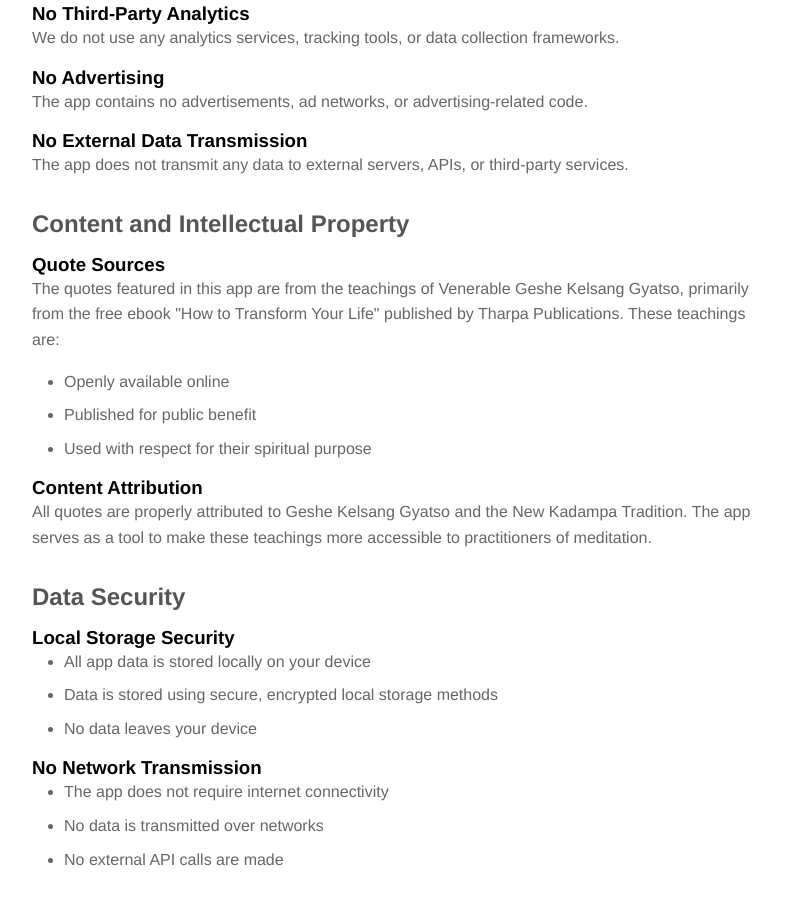
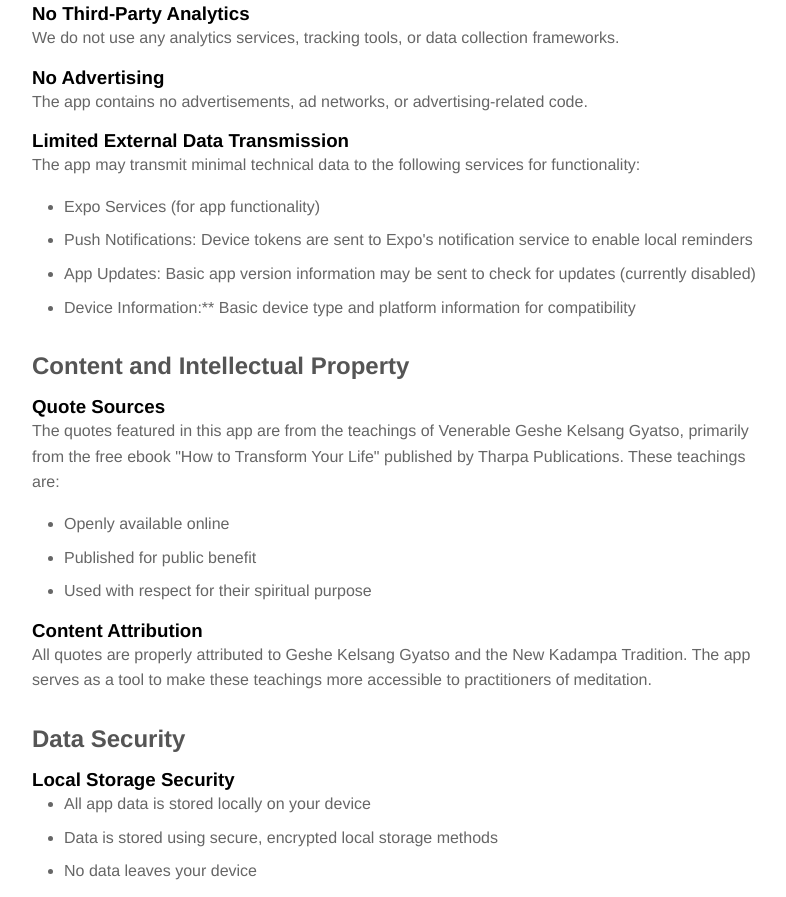
Before and after one commit to encoded/PiccoloStudio, a plain HTML site: page privacypolicy-kadampaquotes.html in a window 1280 px wide. Shown: the part 1700-2597 px from the top of the page, without its empty margins (240-1026 px from the left). Drawn offline with Linux system fonts and the light colour scheme.

Commit message:
Update privacypolicy-kadampaquotes.html

```diff
--- a/privacypolicy-kadampaquotes.html
+++ b/privacypolicy-kadampaquotes.html
@@ -148,8 +148,14 @@
     <h3>No Advertising</h3>
     <p>The app contains no advertisements, ad networks, or advertising-related code.</p>
 
-    <h3>No External Data Transmission</h3>
-    <p>The app does not transmit any data to external servers, APIs, or third-party services.</p>
+    <h3>Limited External Data Transmission</h3>
+    <p>The app may transmit minimal technical data to the following services for functionality:</p>
+     <ul>
+      <li>Expo Services (for app functionality)</li>
+      <li>Push Notifications: Device tokens are sent to Expo's notification service to enable local reminders</li>
+      <li>App Updates: Basic app version information may be sent to check for updates (currently disabled)</li>
+      <li>Device Information:** Basic device type and platform information for compatibility</li>
+    </ul>
 
     <h2>Content and Intellectual Property</h2>
 
```
